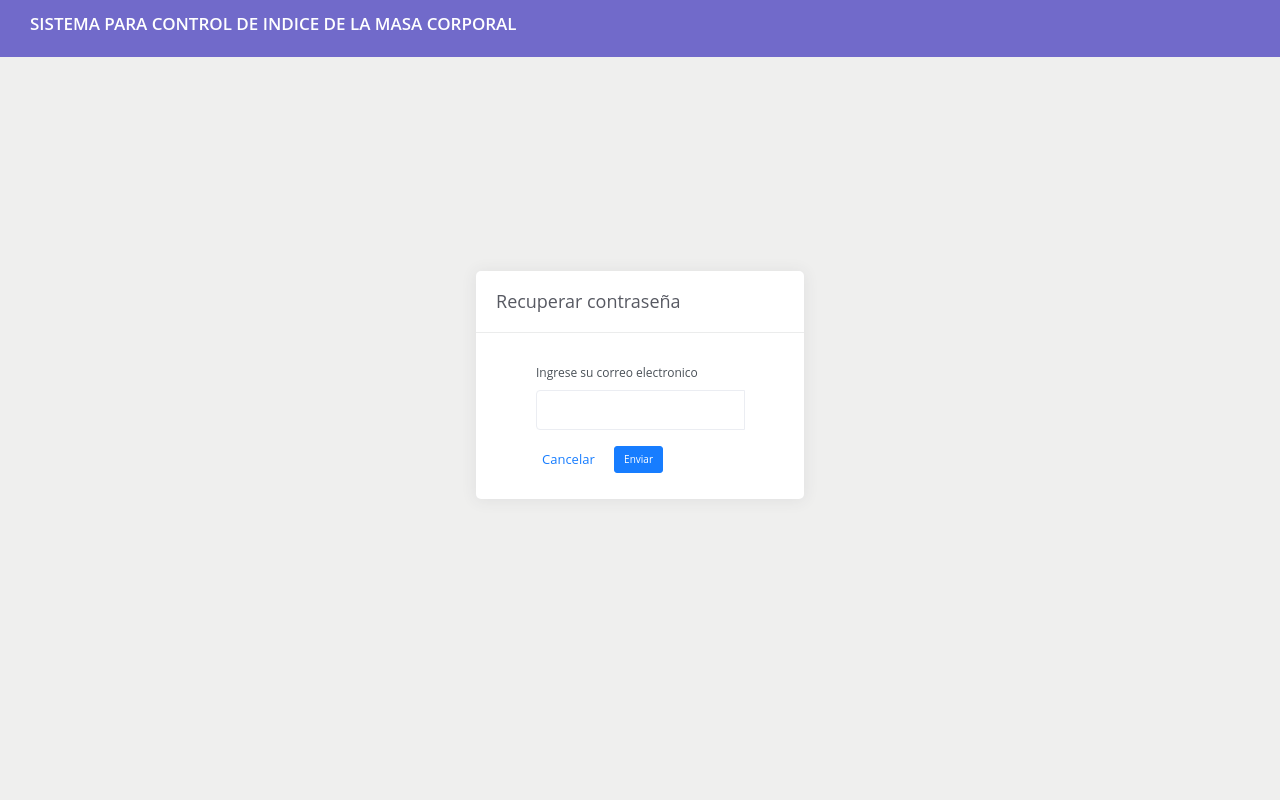
After one commit to Manchu1998/nutri, a PHP site: page /vistas/recueperar-contrasena.php in a window 1280 px wide. The commit adds this page. Run offline with PHP 8.4, Linux system fonts and the light colour scheme.

Commit message:
Avance en las actualizaciones

```diff
--- /dev/null
+++ b/vistas/recueperar-contrasena.php
@@ -0,0 +1,67 @@
+<?php session_start(); ?>
+
+<!DOCTYPE html>
+<html lang="es">
+<head>
+
+	<meta charset="utf-8">
+	<meta http-equiv="X-UA-Compatible" content="IE=edge" />
+	<meta name="viewport" content="width=device-width, user-scalable=no, initial-scale=1.0, maximum-scale=1.0, minimum-scale=1.0">
+	<title>IMC</title>
+	<link rel="icon" href="../assets/img/Logotipo.png" type="image/x-icon"/>
+	<link rel="stylesheet" href="../assets/css/bootstrap.min.css">
+	<link rel="stylesheet" href="../assets/css/azzara.min.css">
+	<link rel="stylesheet" type="text/css" href="../assets/css/calculo-fonts.css">
+</head>
+
+<body class="login">
+	<div class="main-header" data-background-color="purple">
+		<!-- Navbar Header -->
+		<nav class="navbar navbar-header navbar-expand-lg">
+			<div class="container-fluid">
+                   <h3 class="title"><strong>SISTEMA PARA CONTROL DE INDICE DE LA MASA CORPORAL</strong></h3>
+
+			</div>
+		</nav>
+	</div>
+
+
+	<div class="wrapper wrapper-login">
+		<div class="row">
+			<div class="col-md-12">
+				<div class="card">
+					<div class="card-header">
+						<h4 class="card-title">Recuperar contraseña</h4>
+					</div>
+					<div class="card-body">
+						<div class="container" >
+							<div class="col-md-12">
+								<form action="" method="POST">
+									<div class="form-group">
+									 <label>Ingrese su correo electronico</label>
+										<div class="input-group">
+											<input type="text" class="form-control" id="recuperar-password" name="recueperar-contrasena">
+											<div class="input-group-append">
+												<span class="recuperar-password"></span>
+											</div>
+										</div>
+								   </div>
+							   	    <a href="../index.php" class="btn btn-primary btn-link">Cancelar</a>
+									<button class="btn btn-primary btn-xs">Enviar</button>
+								</form>
+							</div>
+						</div>
+					</div>
+				</div>
+			</div>
+	   </div>
+	</div>
+
+
+	<script src="../assets/js/core/jquery.3.2.1.min.js"></script>
+	<script src="../assets/js/plugin/jquery-ui-1.12.1.custom/jquery-ui.min.js"></script>
+	<script src="../assets/js/core/popper.min.js"></script>
+	<script src="../assets/js/core/bootstrap.min.js"></script>
+	<script src="../assets/js/ready.js"></script>
+</body>
+</html>
```
Also changed, not shown: index.php (+6 -6 lines).
